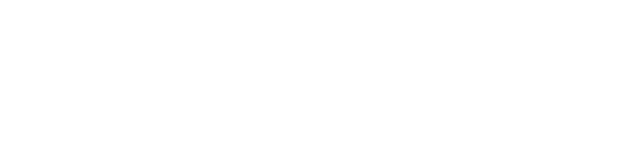
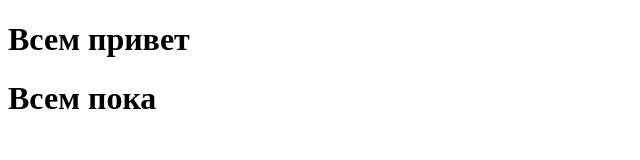
Before and after one commit to Para51d/first-project, a plain HTML site: page index.html in a window 1280 px wide. Shown: the whole page, without its empty margins (0-640 px from the left). Drawn offline with Linux system fonts and the light colour scheme.

Commit message:
Последнее изменение

```diff
--- a/index.html
+++ b/index.html
@@ -7,6 +7,7 @@
     <title>Document</title>
 </head>
 <body>
-
+    <h1>Всем привет</h1>
+    <h1>Всем пока</h1>
 </body>
 </html>
```
